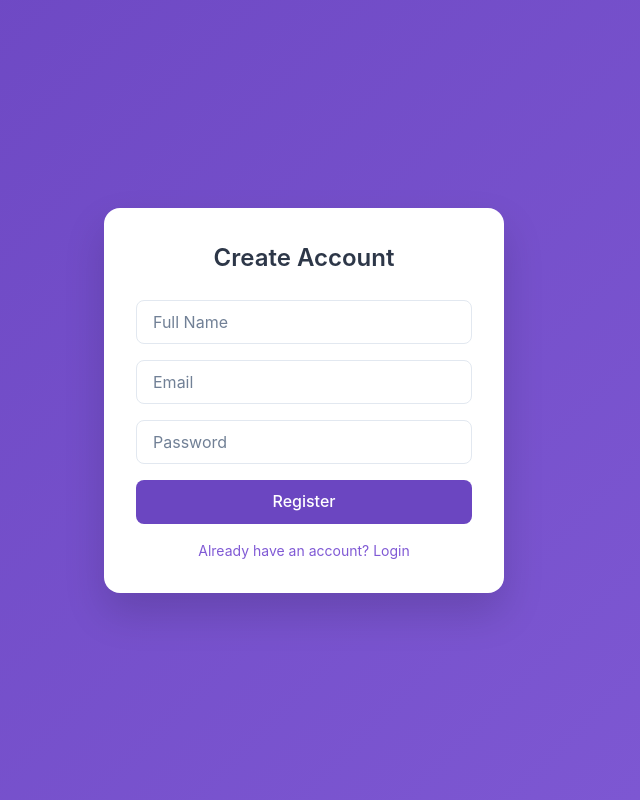
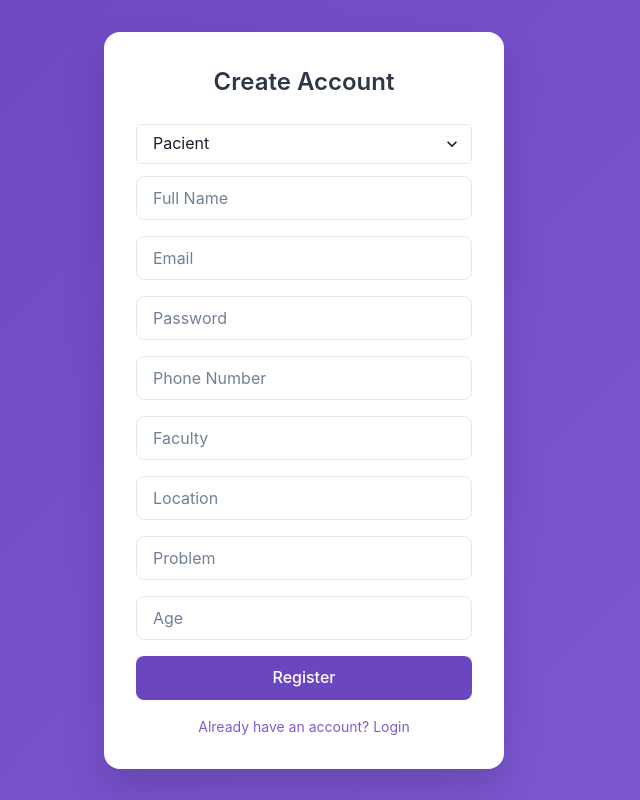
Before and after one commit to georgianapetricele/PSYCare-Frontend, a React (Vite) app in the folder psycare/: page / in a window 1280 px wide. Both pictures are taken after a click on the element "Don’t have an account? Register". Shown: the whole page, without its empty margins (336-976 px from the left). Built offline with nearby package versions, Linux system fonts and the light colour scheme.

Commit message:
login and signup

```diff
--- a/psycare/src/App.jsx
+++ b/psycare/src/App.jsx
@@ -1,10 +1,17 @@
+import { BrowserRouter, Routes, Route } from "react-router-dom";
 import { LoginPage } from "./pages/login/LoginPage";
+import { PacientPage } from "./pages/pacient/PacientHomePage";
+import { PsychologistPage } from "./pages/psychologist/PsychologistHomePage";
 
 function App() {
   return (
-    <>
-      <LoginPage></LoginPage>
-    </>
+    <BrowserRouter>
+      <Routes>
+        <Route path="/" element={<LoginPage />} />
+        <Route path="/pacient" element={<PacientPage />} />
+        <Route path="/psychologist" element={<PsychologistPage />} />
+      </Routes>
+    </BrowserRouter>
   );
 }
 
--- a/psycare/src/pages/login/LoginPage.jsx
+++ b/psycare/src/pages/login/LoginPage.jsx
@@ -6,23 +6,170 @@ import {
   StyledInput,
   LoginButton,
 } from "./StyledComponents";
-import { Text } from "@chakra-ui/react";
+import { Text, Select } from "@chakra-ui/react";
+import { useNavigate } from "react-router-dom";
 
 export const LoginPage = () => {
   const [isRegister, setIsRegister] = useState(false);
+  const [role, setRole] = useState("pacient");
+  const navigate = useNavigate();
+
+  // common fields
+  const [name, setName] = useState("");
+  const [email, setEmail] = useState("");
+  const [password, setPassword] = useState("");
+  const [location, setLocation] = useState("");
+
+  // pacient-only fields
+  const [phoneNumber, setPhoneNumber] = useState("");
+  const [faculty, setFaculty] = useState("");
+  const [problem, setProblem] = useState("");
+  const [age, setAge] = useState("");
+
+  // LOGIN
+  const handleLogin = async () => {
+    const res = await fetch("http://localhost:5075/Users/login", {
+      method: "POST",
+      headers: { "Content-Type": "application/json" },
+      body: JSON.stringify({ email, password }),
+    });
+
+    if (!res.ok) {
+      alert("Incorrect email or password");
+      return;
+    }
+
+    const user = await res.json();
+
+    // salvează current user în localStorage
+    localStorage.setItem("currentUser", JSON.stringify(user));
+
+    // redirect pe pagina corectă
+    if (user.role === "pacient") navigate("/pacient");
+    else navigate("/psychologist");
+  };
+
+  // REGISTER
+  const handleRegister = async () => {
+    let url = "";
+    let body = {};
+
+    if (role === "pacient") {
+      url = "http://localhost:5075/Users/add-pacient";
+      body = {
+        name,
+        email,
+        password,
+        phoneNumber,
+        faculty,
+        location,
+        problem,
+        age: Number(age),
+      };
+    } else {
+      url = "http://localhost:5075/Users/add-psychologist";
+      body = {
+        name,
+        email,
+        password,
+        location,
+      };
+    }
+
+    const res = await fetch(url, {
+      method: "POST",
+      headers: { "Content-Type": "application/json" },
+      body: JSON.stringify(body),
+    });
+
+    if (!res.ok) {
+      alert("Error creating account");
+      return;
+    }
+
+    // preluăm user-ul creat (dacă backend-ul îl returnează)
+    const user = await res.json();
+
+    // salvăm current user
+    localStorage.setItem("currentUser", JSON.stringify(user));
+
+    // redirect direct la pagina corespunzătoare
+    if (role === "pacient") navigate("/pacient");
+    else navigate("/psychologist");
+  };
 
   return (
     <StyledContainer>
       <LoginCard>
         <Title>{isRegister ? "Create Account" : "Login"}</Title>
 
-        {isRegister && <StyledInput type="text" placeholder="Full Name" />}
+        {/* REGISTER */}
+        {isRegister && (
+          <>
+            <Select
+              mb="12px"
+              value={role}
+              onChange={(e) => setRole(e.target.value)}
+            >
+              <option value="pacient">Pacient</option>
+              <option value="psychologist">Psychologist</option>
+            </Select>
 
-        <StyledInput type="email" placeholder="Email" />
+            <StyledInput
+              placeholder="Full Name"
+              onChange={(e) => setName(e.target.value)}
+            />
+          </>
+        )}
 
-        <StyledInput type="password" placeholder="Password" />
+        <StyledInput
+          placeholder="Email"
+          onChange={(e) => setEmail(e.target.value)}
+        />
+        <StyledInput
+          type="password"
+          placeholder="Password"
+          onChange={(e) => setPassword(e.target.value)}
+        />
 
-        <LoginButton>{isRegister ? "Register" : "Login"}</LoginButton>
+        {/* Pacient extra */}
+        {isRegister && role === "pacient" && (
+          <>
+            <StyledInput
+              placeholder="Phone Number"
+              onChange={(e) => setPhoneNumber(e.target.value)}
+            />
+            <StyledInput
+              placeholder="Faculty"
+              onChange={(e) => setFaculty(e.target.value)}
+            />
+            <StyledInput
+              placeholder="Location"
+              onChange={(e) => setLocation(e.target.value)}
+            />
+            <StyledInput
+              placeholder="Problem"
+              onChange={(e) => setProblem(e.target.value)}
+            />
+            <StyledInput
+              type="number"
+              placeholder="Age"
+              onChange={(e) => setAge(e.target.value)}
+            />
+          </>
+        )}
+
+        {/* Psychologist extra */}
+        {isRegister && role === "psychologist" && (
+          <StyledInput
+            placeholder="Location"
+            onChange={(e) => setLocation(e.target.value)}
+          />
+        )}
+
+        <LoginButton onClick={isRegister ? handleRegister : handleLogin}>
+          {isRegister ? "Register" : "Login"}
+        </LoginButton>
 
         <Text
           mt="16px"
--- /dev/null
+++ b/psycare/src/pages/pacient/PacientHomePage.jsx
@@ -0,0 +1,15 @@
+export const PacientPage = () => {
+  const user = JSON.parse(localStorage.getItem("currentUser"));
+
+  return (
+    <div>
+      <h2>Welcome, {user.data.name}</h2>
+      <p>Email: {user.data.email}</p>
+      <p>Phone: {user.data.phoneNumber}</p>
+      <p>Faculty: {user.data.faculty}</p>
+      <p>Problem: {user.data.problem}</p>
+      <p>Age: {user.data.age}</p>
+      <p>Location: {user.data.location}</p>
+    </div>
+  );
+};
--- /dev/null
+++ b/psycare/src/pages/psychologist/PsychologistHomePage.jsx
@@ -0,0 +1,12 @@
+export const PsychologistPage = () => {
+  const user = JSON.parse(localStorage.getItem("currentUser"));
+
+  return (
+    <div>
+      <h2>Welcome, Dr. {user.data.name}</h2>
+      <p>Email: {user.data.email}</p>
+      <p>Location: {user.data.location}</p>
+      <p>Pacients assigned: {user.data.pacients?.length || 0}</p>
+    </div>
+  );
+};
```
